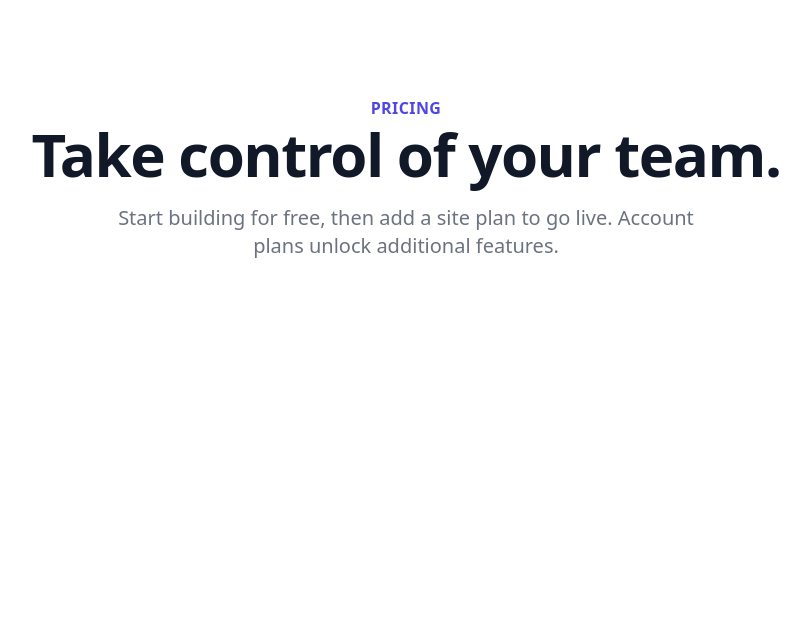
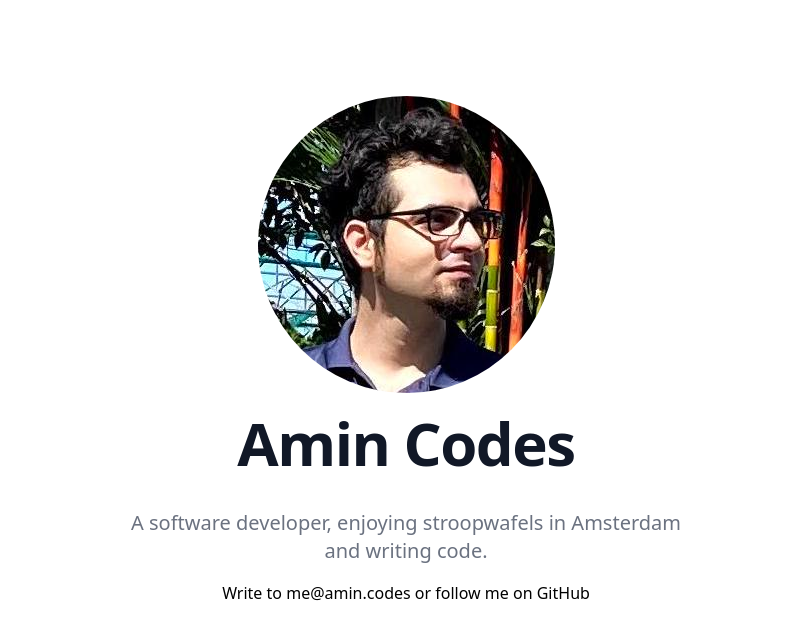
Before and after one commit to aminmarashi/amin.codes, a Gatsby site: page / in a window 1280 px wide. Shown: the whole page, without its empty margins (234-1044 px from the left). Built offline with nearby package versions, Linux system fonts and the light colour scheme; Gatsby itself is replaced by a stand-in of ours.

Commit message:
Add my profile

```diff
--- a/src/pages/index.js
+++ b/src/pages/index.js
@@ -1,4 +1,6 @@
+import { Link } from "gatsby";
 import * as React from "react";
+import Amin from '../images/amin.jpeg';
 import '../styles/global.css';
 
 const IndexPage = () => (
@@ -12,13 +14,16 @@ const IndexPage = () => (
     >
       <main>
         <div className="max-w-7xl mx-auto py-16 px-4 sm:py-24 sm:px-6 lg:px-8">
-          <div className="text-center">
-            <h2 className="text-base font-semibold text-indigo-600 tracking-wide uppercase">Pricing</h2>
-            <p className="mt-1 text-4xl font-extrabold text-gray-900 sm:text-5xl sm:tracking-tight lg:text-6xl">
-              Take control of your team.
+          <div className="text-center grid grid-cols-1 gap-4 justify-items-center">
+            <img className="rounded-full" alt="Amin's profile" src={Amin}/>
+            <h3 className="mt-1 font-extrabold text-gray-900 sm:text-5xl sm:tracking-tight lg:text-6xl">
+              Amin Codes
+            </h3>
+            <p className="max-w-xl mt-5 mx-auto text-xl text-gray-500">
+              A software developer, enjoying stroopwafels in Amsterdam and writing code.
             </p>
-            <p className="max-w-xl mt-5 mx-auto text-xl text-gray-500">
-              Start building for free, then add a site plan to go live. Account plans unlock additional features.
+            <p>
+              Write to <Link to="mailto:me@amin.codes">me@amin.codes</Link> or follow me on <Link to="https://github.com/aminmarashi">GitHub</Link>
             </p>
           </div>
         </div>
```
Also changed, not shown: src/images/amin.jpeg (added).
